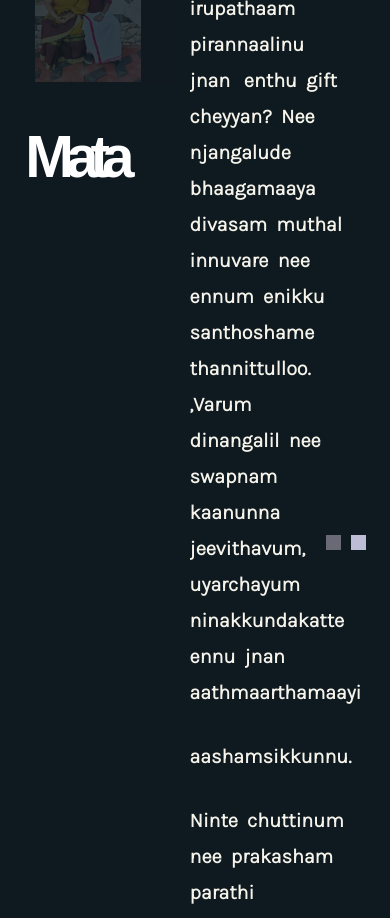
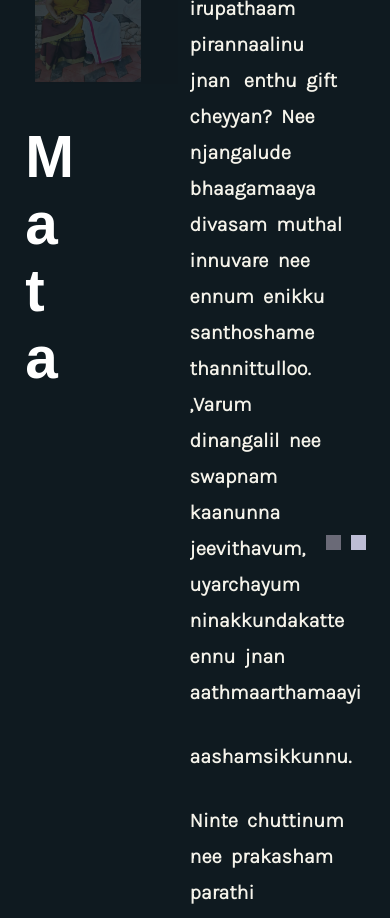
Before and after one commit to Adarshkumar03/shopping-cart, a React (Create React App) app: page / in a window 390 px wide. Shown: the part 6480-7398 px from the top of the page. Built offline with nearby package versions, Linux system fonts and the light colour scheme.

Commit message:
birthday-site almo fin

```diff
--- a/src/style.css
+++ b/src/style.css
@@ -307,6 +307,10 @@ section{
   }
 
   @media screen and (max-width: 480px) {
+    .item-header{
+      display: flex;
+      flex-direction: column;
+    }
     .item-header .vertical-part {
       font-size: 15vw;
     }
```
